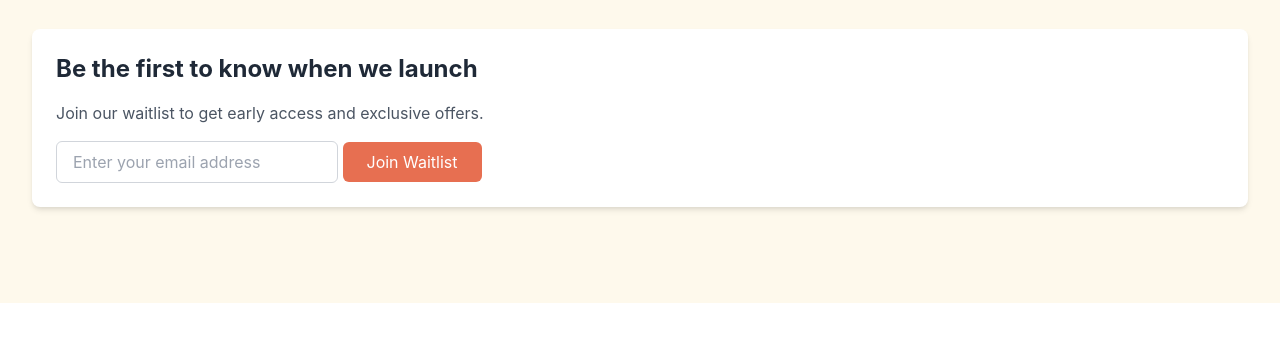
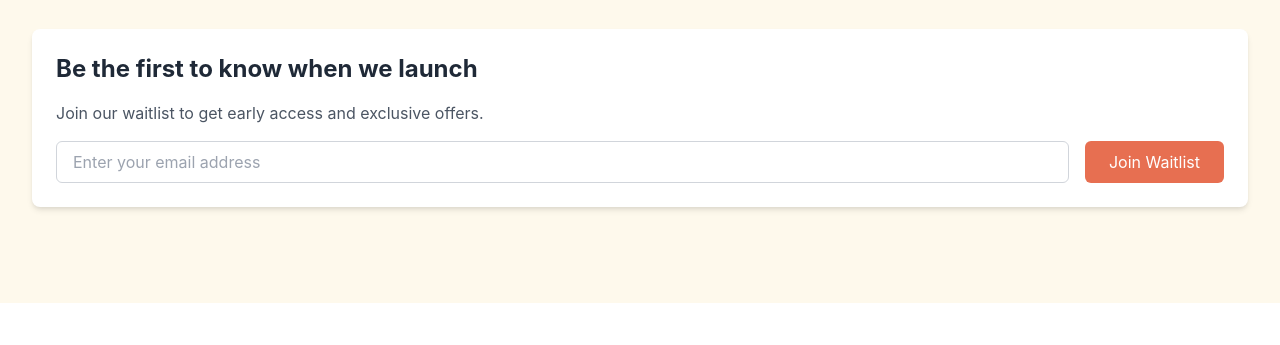
Before and after one commit to rosalindgash/final-waitlist, a plain HTML site: page index.html in a window 1280 px wide. Shown: the part 255-600 px from the top of the page. Drawn offline with nearby package versions, Linux system fonts and the light colour scheme.

Commit message:
Updated index.html with form layout fix

```diff
--- a/index.html
+++ b/index.html
@@ -55,18 +55,18 @@
                                 <h2 class="text-2xl font-bold mb-4">Be the first to know when we launch</h2>
                                 <p class="text-gray-600 mb-4">Join our waitlist to get early access and exclusive offers.</p>
 
-                                <form action="https://formspree.io/f/xanoayzq" method="POST">
+                                <form action="https://formspree.io/f/xanoayzq" method="POST" class="flex flex-col md:flex-row gap-4">
                                     <input
                                         type="email"
                                         id="email"
                                         name="email"
                                         placeholder="Enter your email address"
                                         required
-                                        class="flex-grow px-4 py-2 border border-gray-300 rounded-md focus:ring-accent focus:border-accent"
+                                        class="flex-grow w-full md:w-auto px-4 py-2 border border-gray-300 rounded-md focus:ring-accent focus:border-accent"
                                     >
                                     <button
                                         type="submit"
-                                        class="btn-primary px-6 py-2 rounded-md transition whitespace-nowrap"
+                                        class="btn-primary w-full md:w-auto px-6 py-2 rounded-md transition whitespace-nowrap"
                                     >
                                         Join Waitlist
                                     </button>
```
